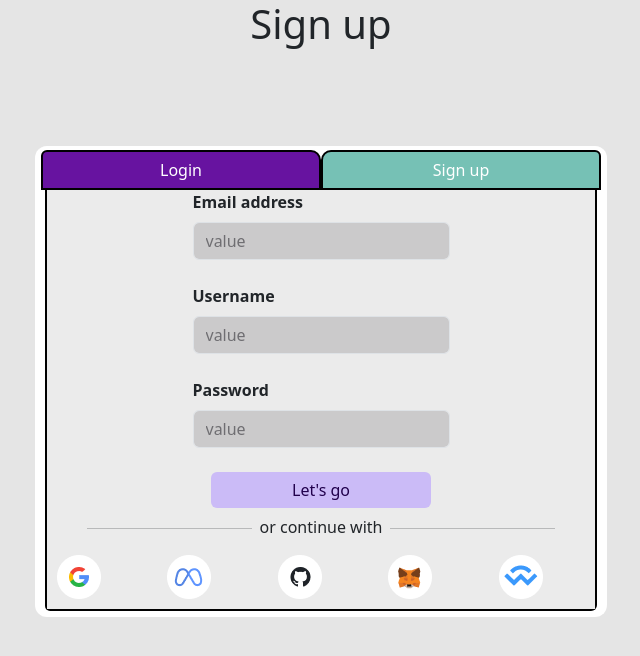
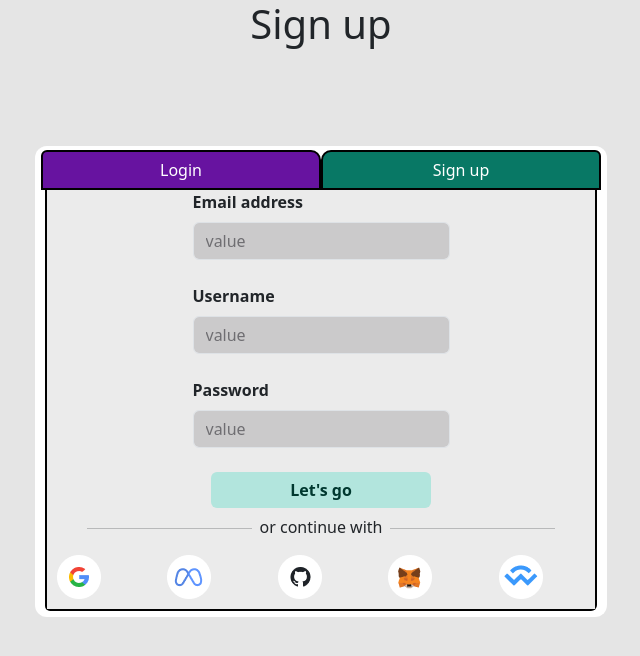
Before and after one commit to jodosjodos/login-register, a React (Vite) app: page /signUp in a window 1280 px wide. Shown: the top 656 px of the page, without its empty margins (319-959 px from the left). Built offline with nearby package versions, Linux system fonts and the light colour scheme.

Commit message:
change colors

```diff
--- a/src/pages/LoginPage.jsx
+++ b/src/pages/LoginPage.jsx
@@ -49,6 +49,8 @@ const LoginButton2 = styled(Button)`
   justify-self:center;
   color: #21004c;
   height:auto;
+  font-weight:bold;
+
   width:40%;
   &:hover {
     background-color: #6713a0;
--- a/src/pages/SignUpPage.jsx
+++ b/src/pages/SignUpPage.jsx
@@ -30,28 +30,29 @@ const LoginButton = styled(FullWidthButton)`
 `;
 
 const SignUpButton = styled(FullWidthButton)`
-  background-color: #76c1b5;
+  background-color: #087865;
   border-radius: 10px 6px 0px 0px;
   border: 2px solid black;
 
   &:hover {
-    background-color: #087865;
+    background-color:#76C1B5;
     color: white;
     border: 2px solid black;
   }
 `;
 
 const LoginButton2 = styled(Button)`
-  background-color: #cbbbf7;
+  background-color: #B2E5DD;
   margin-bottom: 4px;
   border: none;
   align-self: center;
   justify-self: center;
-  color: #21004c;
+  color: #00382F;
   height: auto;
+  font-weight:bold;
   width: 40%;
   &:hover {
-    background-color: #6713a0;
+    background-color:#087865;
     color: white;
   }
 `;
```
